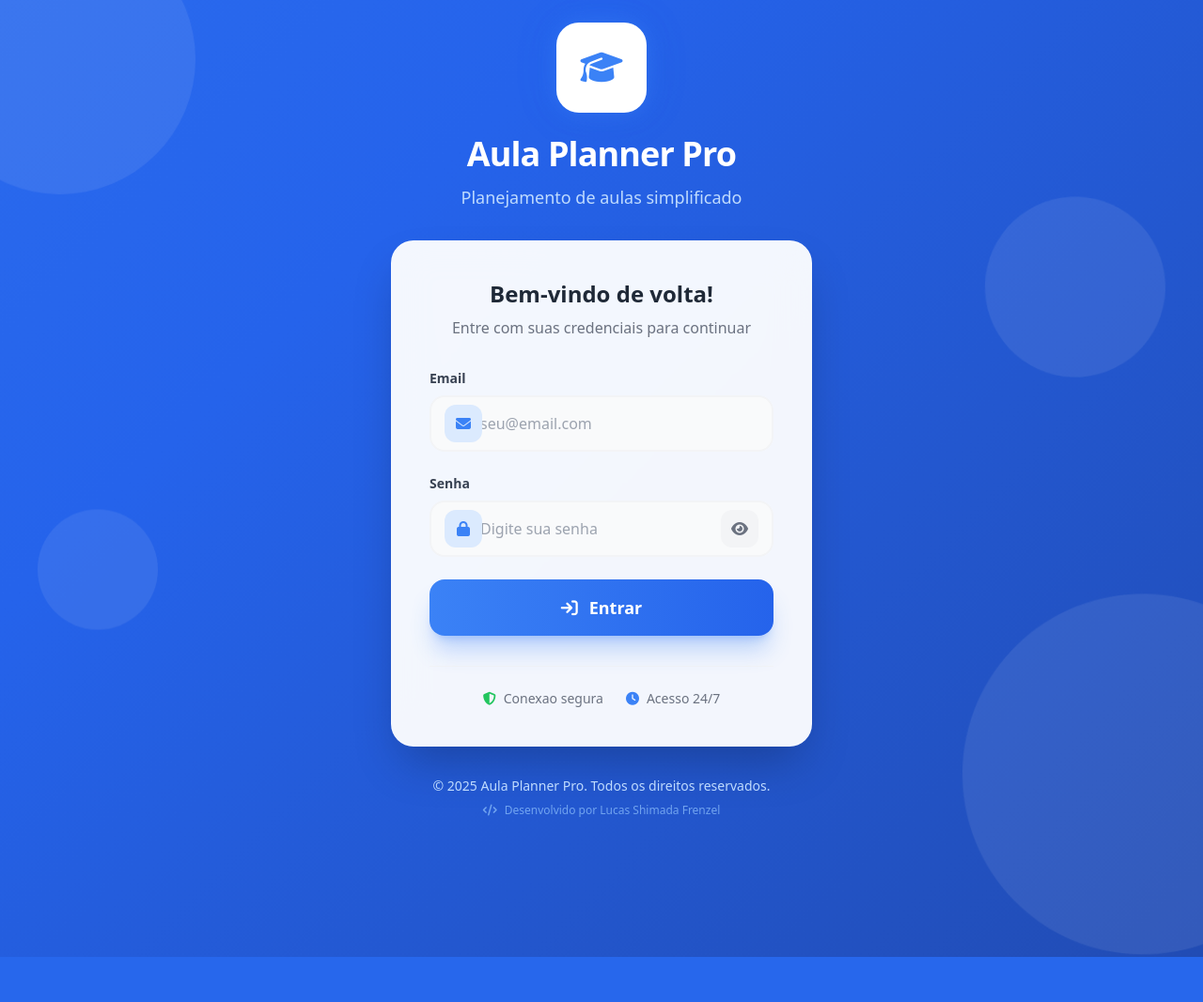
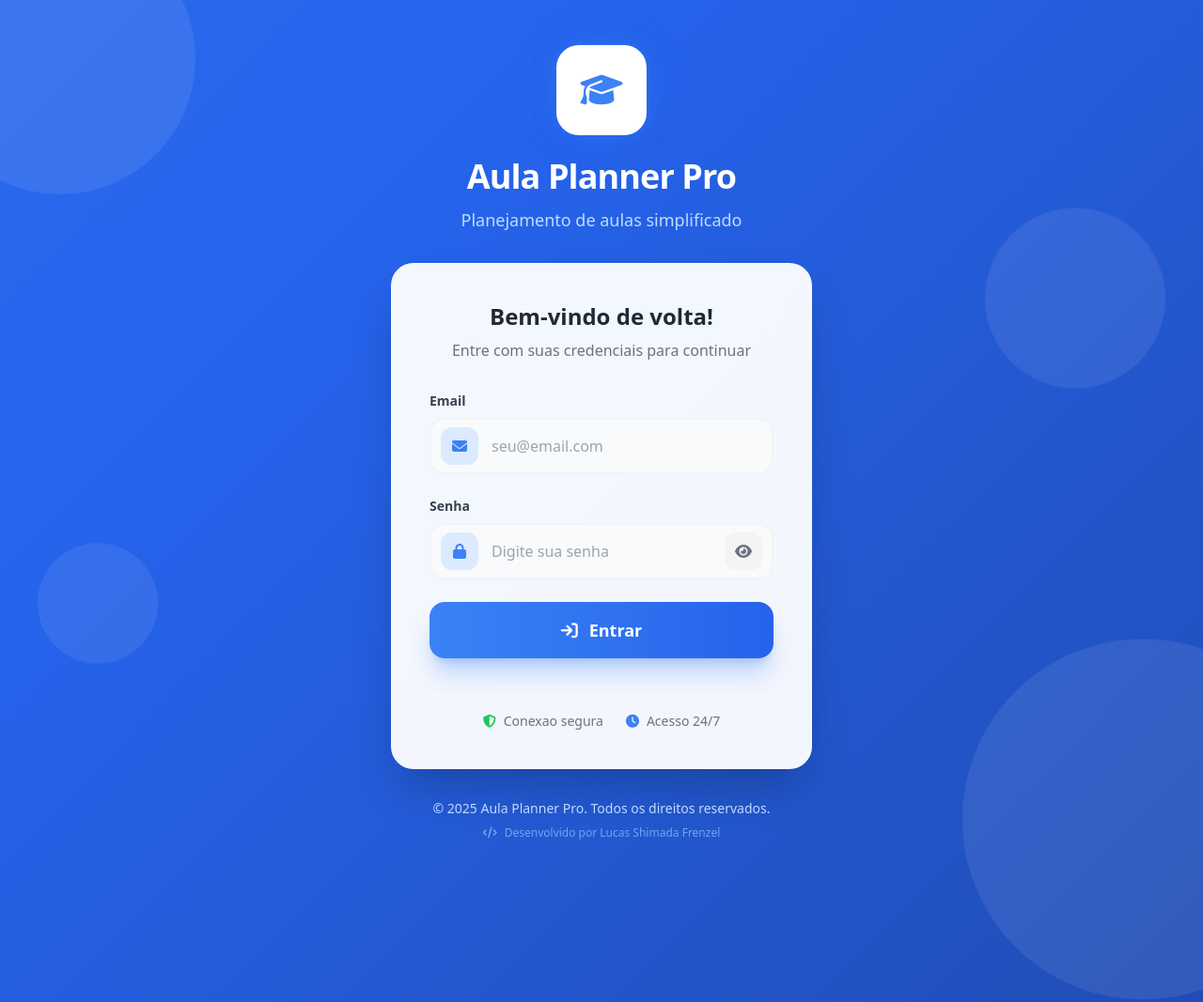
Before and after one commit to lsfrenzel/planner_aulas_pro, a Flask app: page /login in a window 1280 px wide; the page is wider, and only the part inside the window is pictured. Shown: that part at 94% size. Before the commit the page ends 1019 px from the top of that part, so only its background shows below. Run offline with Flask 3, Linux system fonts and the light colour scheme; some libraries are stand-ins or nearby versions.

Commit message:
Improve login screen and enable profile picture saving to database
Update database schema to include photo data and mime type for users, modify the profile update route to store photos as base64 encoded strings in the database, and create a new API endpoint to serve user photos. Adjust templates to use the new photo serving route and fix login form responsiveness and icon alignment.

Replit-Commit-Author: Agent
Replit-Commit-Session-Id: 9aa4810a-fe06-4716-96d4-dfea8e6516ec
Replit-Commit-Checkpoint-Type: full_checkpoint
Replit-Commit-Event-Id: 4e3c5261-ecd1-4783-9703-c8bb5aa5861e
Replit-Commit-Screenshot-Url: https://storage.googleapis.com/screenshot-production-us-central1/e15fc62f-b7e7-4813-b8c5-63b20df9272f/9aa4810a-fe06-4716-96d4-dfea8e6516ec/Mmx2cvB
Replit-Helium-Checkpoint-Created: true

```diff
--- a/app.py
+++ b/app.py
@@ -121,6 +121,8 @@ def run_migrations():
         ("turmas", "data_fim", "ALTER TABLE turmas ADD COLUMN data_fim DATE"),
         ("users", "cargo", "ALTER TABLE users ADD COLUMN cargo VARCHAR(100) DEFAULT ''"),
         ("users", "photo", "ALTER TABLE users ADD COLUMN photo VARCHAR(255) DEFAULT ''"),
+        ("users", "photo_data", "ALTER TABLE users ADD COLUMN photo_data TEXT DEFAULT ''"),
+        ("users", "photo_mimetype", "ALTER TABLE users ADD COLUMN photo_mimetype VARCHAR(50) DEFAULT ''"),
     ]
 
     for table, column, sql in migrations:
@@ -215,8 +217,8 @@ def logout():
 def index():
     from models import User
     user_data = User.query.get(session['user_id'])
-    user_photo = user_data.photo if user_data and user_data.photo else ''
-    return render_template("index.html", user=session, user_photo=user_photo)
+    has_photo = bool(user_data and user_data.photo_data)
+    return render_template("index.html", user=session, user_id=session['user_id'], has_photo=has_photo)
 
 
 @app.route("/dashboard")
@@ -239,14 +241,15 @@ def dashboard():
                 recursos_set.add(r.strip())
 
     user_data = User.query.get(user_id)
-    user_photo = user_data.photo if user_data and user_data.photo else ''
+    has_photo = bool(user_data and user_data.photo_data)
 
     return render_template("dashboard.html",
                           user=session,
+                          user_id=user_id,
                           weeks=weeks,
                           unidades=list(unidades),
                           recursos=list(recursos_set),
-                          user_photo=user_photo)
+                          has_photo=has_photo)
 
 
 @app.route("/admin")
@@ -260,8 +263,8 @@ def admin_panel():
 def turmas_page():
     from models import User
     user_data = User.query.get(session['user_id'])
-    user_photo = user_data.photo if user_data and user_data.photo else ''
-    return render_template("turmas.html", user=session, user_photo=user_photo)
+    has_photo = bool(user_data and user_data.photo_data)
+    return render_template("turmas.html", user=session, user_id=session['user_id'], has_photo=has_photo)
 
 
 @app.route("/perfil")
@@ -276,8 +279,7 @@ def perfil_page():
 @login_required
 def atualizar_perfil():
     from models import User
-    import uuid
-    from werkzeug.utils import secure_filename
+    import base64
 
     user = User.query.get(session['user_id'])
     if not user:
@@ -293,28 +295,23 @@ def atualizar_perfil():
 
     user.cargo = cargo
 
-    upload_folder = os.path.join('static', 'uploads', 'profiles')
-    os.makedirs(upload_folder, exist_ok=True)
-
     if 'photo' in request.files:
         photo = request.files['photo']
         if photo and photo.filename and photo.filename.strip():
             allowed_extensions = {'png', 'jpg', 'jpeg', 'gif', 'webp'}
             ext = photo.filename.rsplit('.', 1)[-1].lower() if '.' in photo.filename else ''
             if ext in allowed_extensions:
-                filename = f"{user.id}_{uuid.uuid4().hex[:8]}.{ext}"
-                filepath = os.path.join(upload_folder, filename)
-                photo.save(filepath)
-                old_photo = user.photo
-                if old_photo:
-                    old_photo_path = os.path.join(upload_folder, old_photo)
-                    if os.path.exists(old_photo_path):
-                        try:
-                            os.remove(old_photo_path)
-                        except:
-                            pass
-                user.photo = filename
-                db.session.add(user)
+                mime_types = {
+                    'png': 'image/png',
+                    'jpg': 'image/jpeg',
+                    'jpeg': 'image/jpeg',
+                    'gif': 'image/gif',
+                    'webp': 'image/webp'
+                }
+                photo_data = base64.b64encode(photo.read()).decode('utf-8')
+                user.photo_data = photo_data
+                user.photo_mimetype = mime_types.get(ext, 'image/jpeg')
+                user.photo = f"db_photo_{user.id}"
             else:
                 flash("Formato de imagem nao permitido. Use PNG, JPG, JPEG, GIF ou WEBP.", "error")
                 return redirect(url_for('perfil_page'))
@@ -327,6 +324,27 @@ def atualizar_perfil():
         flash(f"Erro ao salvar perfil: {str(e)}", "error")
 
     return redirect(url_for('perfil_page'))
+
+
+@app.route("/api/user-photo/<int:user_id>")
+def get_user_photo(user_id):
+    from models import User
+    import base64
+
+    user = User.query.get(user_id)
+    if user and user.photo_data:
+        try:
+            photo_bytes = base64.b64decode(user.photo_data)
+            return Response(photo_bytes, mimetype=user.photo_mimetype or 'image/jpeg')
+        except Exception:
+            pass
+
+    svg_placeholder = '''<svg xmlns="http://www.w3.org/2000/svg" width="100" height="100" viewBox="0 0 100 100">
+        <circle cx="50" cy="50" r="50" fill="#e2e8f0"/>
+        <circle cx="50" cy="35" r="18" fill="#94a3b8"/>
+        <ellipse cx="50" cy="80" rx="30" ry="25" fill="#94a3b8"/>
+    </svg>'''
+    return Response(svg_placeholder, mimetype='image/svg+xml')
 
 
 @app.route("/perfil/alterar-senha", methods=["POST"])
--- a/models.py
+++ b/models.py
@@ -12,6 +12,8 @@ class User(db.Model):
     role = db.Column(db.String(20), default='user')
     cargo = db.Column(db.String(100), default='')
     photo = db.Column(db.String(255), default='')
+    photo_data = db.Column(db.Text, default='')
+    photo_mimetype = db.Column(db.String(50), default='')
     active = db.Column(db.Boolean, default=True)
     created_at = db.Column(db.DateTime, default=datetime.utcnow)
 
@@ -26,6 +28,7 @@ class User(db.Model):
             'role': self.role,
             'cargo': self.cargo,
             'photo': self.photo,
+            'has_photo': bool(self.photo_data),
             'active': self.active,
             'created_at': self.created_at.isoformat() if self.created_at else None
         }
--- a/templates/dashboard.html
+++ b/templates/dashboard.html
@@ -114,8 +114,8 @@
 
                     <div class="relative">
                         <button onclick="toggleUserMenu()" class="flex items-center gap-2 p-1.5 pr-3 bg-gray-50 dark:bg-gray-700/50 hover:bg-gray-100 dark:hover:bg-gray-700 rounded-xl transition-colors">
-                            {% if user_photo %}
-                            <img src="/static/uploads/profiles/{{ user_photo }}" alt="Foto de perfil" class="w-8 h-8 rounded-lg object-cover">
+                            {% if has_photo %}
+                            <img src="/api/user-photo/{{ user_id }}" alt="Foto de perfil" class="w-8 h-8 rounded-lg object-cover">
                             {% else %}
                             <div class="w-8 h-8 bg-primary-100 dark:bg-primary-900/30 rounded-lg flex items-center justify-center">
                                 <i class="fas fa-user text-primary-500 text-sm"></i>
--- a/templates/index.html
+++ b/templates/index.html
@@ -134,8 +134,8 @@
 
             <div class="p-3 border-t border-gray-200 dark:border-gray-700">
                 <div class="flex items-center gap-3 p-3 bg-gray-50 dark:bg-gray-700/50 rounded-lg mb-3">
-                    {% if user_photo %}
-                    <img src="/static/uploads/profiles/{{ user_photo }}" alt="Foto de perfil" class="w-9 h-9 rounded-full object-cover border-2 border-primary-200">
+                    {% if has_photo %}
+                    <img src="/api/user-photo/{{ user_id }}" alt="Foto de perfil" class="w-9 h-9 rounded-full object-cover border-2 border-primary-200">
                     {% else %}
                     <div class="w-9 h-9 bg-primary-100 dark:bg-primary-900/30 rounded-full flex items-center justify-center">
                         <i class="fas fa-user text-primary-500 text-sm"></i>
--- a/templates/login.html
+++ b/templates/login.html
@@ -108,13 +108,13 @@
         }
     </style>
 </head>
-<body class="min-h-screen gradient-bg flex items-center justify-center p-4 sm:p-6 relative overflow-hidden">
+<body class="min-h-screen gradient-bg flex items-center justify-center p-4 sm:p-6 lg:p-8 relative overflow-x-hidden overflow-y-auto">
     <div class="floating-shape w-48 h-48 sm:w-72 sm:h-72 -top-16 sm:-top-20 -left-16 sm:-left-20" style="animation-delay: 0s;"></div>
     <div class="floating-shape w-64 h-64 sm:w-96 sm:h-96 -bottom-24 sm:-bottom-32 -right-24 sm:-right-32" style="animation-delay: 2s;"></div>
     <div class="floating-shape w-32 h-32 sm:w-48 sm:h-48 top-1/4 right-4 sm:right-10" style="animation-delay: 4s;"></div>
     <div class="floating-shape w-24 h-24 sm:w-32 sm:h-32 bottom-1/4 left-4 sm:left-10" style="animation-delay: 1s;"></div>
 
-    <div class="w-full max-w-md relative z-10 flex flex-col items-center justify-center">
+    <div class="w-full max-w-md relative z-10 flex flex-col items-center justify-center my-auto py-4">
         <div class="text-center mb-6 sm:mb-8 slide-up">
             <div class="w-16 h-16 sm:w-20 md:w-24 sm:h-20 md:h-24 bg-white rounded-2xl sm:rounded-3xl shadow-2xl flex items-center justify-center mx-auto mb-4 sm:mb-6 float-animation pulse-glow">
                 <i class="fas fa-graduation-cap text-2xl sm:text-3xl md:text-4xl text-primary-500"></i>
@@ -149,27 +149,25 @@
             <form method="POST" action="{{ url_for('login') }}" class="space-y-4 sm:space-y-6">
                 <div class="space-y-1 sm:space-y-2">
                     <label class="block text-xs sm:text-sm font-semibold text-gray-700">Email</label>
-                    <div class="relative group">
-                        <div class="absolute left-3 sm:left-4 top-1/2 -translate-y-1/2 w-8 h-8 sm:w-10 sm:h-10 bg-primary-100 rounded-lg sm:rounded-xl flex items-center justify-center transition-colors group-focus-within:bg-primary-500">
-                            <i class="fas fa-envelope text-sm sm:text-base text-primary-500 group-focus-within:text-white transition-colors"></i>
+                    <div class="relative group flex items-center">
+                        <div class="absolute left-3 top-1/2 -translate-y-1/2 w-10 h-10 bg-primary-100 rounded-xl flex items-center justify-center transition-colors group-focus-within:bg-primary-500 z-10 pointer-events-none">
+                            <i class="fas fa-envelope text-base text-primary-500 group-focus-within:text-white transition-colors"></i>
                         </div>
                         <input type="email" name="email" required placeholder="seu@email.com" autocomplete="email"
-                            class="w-full pl-13 sm:pl-16 pr-3 sm:pr-4 py-3 sm:py-4 bg-gray-50 border-2 border-gray-100 rounded-xl sm:rounded-2xl focus:border-primary-500 focus:bg-white focus:outline-none transition-all input-focus text-gray-700 text-sm sm:text-base"
-                            style="padding-left: 3.25rem;">
+                            class="w-full py-3.5 sm:py-4 bg-gray-50 border-2 border-gray-100 rounded-xl sm:rounded-2xl focus:border-primary-500 focus:bg-white focus:outline-none transition-all input-focus text-gray-700 text-sm sm:text-base pl-16 pr-4">
                     </div>
                 </div>
 
                 <div class="space-y-1 sm:space-y-2">
                     <label class="block text-xs sm:text-sm font-semibold text-gray-700">Senha</label>
-                    <div class="relative group">
-                        <div class="absolute left-3 sm:left-4 top-1/2 -translate-y-1/2 w-8 h-8 sm:w-10 sm:h-10 bg-primary-100 rounded-lg sm:rounded-xl flex items-center justify-center transition-colors group-focus-within:bg-primary-500">
-                            <i class="fas fa-lock text-sm sm:text-base text-primary-500 group-focus-within:text-white transition-colors"></i>
+                    <div class="relative group flex items-center">
+                        <div class="absolute left-3 top-1/2 -translate-y-1/2 w-10 h-10 bg-primary-100 rounded-xl flex items-center justify-center transition-colors group-focus-within:bg-primary-500 z-10 pointer-events-none">
+                            <i class="fas fa-lock text-base text-primary-500 group-focus-within:text-white transition-colors"></i>
                         </div>
                         <input type="password" name="password" required placeholder="Digite sua senha" id="passwordInput" autocomplete="current-password"
-                            class="w-full pl-13 sm:pl-16 pr-12 sm:pr-14 py-3 sm:py-4 bg-gray-50 border-2 border-gray-100 rounded-xl sm:rounded-2xl focus:border-primary-500 focus:bg-white focus:outline-none transition-all input-focus text-gray-700 text-sm sm:text-base"
-                            style="padding-left: 3.25rem;">
-                        <button type="button" onclick="togglePassword()" class="absolute right-2 sm:right-4 top-1/2 -translate-y-1/2 w-8 h-8 sm:w-10 sm:h-10 bg-gray-100 hover:bg-gray-200 rounded-lg sm:rounded-xl flex items-center justify-center transition-colors">
-                            <i class="fas fa-eye text-sm sm:text-base text-gray-500" id="eyeIcon"></i>
+                            class="w-full py-3.5 sm:py-4 bg-gray-50 border-2 border-gray-100 rounded-xl sm:rounded-2xl focus:border-primary-500 focus:bg-white focus:outline-none transition-all input-focus text-gray-700 text-sm sm:text-base pl-16 pr-14">
+                        <button type="button" onclick="togglePassword()" class="absolute right-3 top-1/2 -translate-y-1/2 w-10 h-10 bg-gray-100 hover:bg-gray-200 rounded-xl flex items-center justify-center transition-colors z-10">
+                            <i class="fas fa-eye text-base text-gray-500" id="eyeIcon"></i>
                         </button>
                     </div>
                 </div>
--- a/templates/turmas.html
+++ b/templates/turmas.html
@@ -59,8 +59,8 @@
                         <i class="fas fa-sun text-yellow-400 hidden dark:block"></i>
                     </button>
                     <div class="flex items-center gap-2 pl-3 border-l border-gray-200 dark:border-gray-700">
-                        {% if user_photo %}
-                        <img src="/static/uploads/profiles/{{ user_photo }}" alt="Foto de perfil" class="w-8 h-8 rounded-full object-cover border-2 border-primary-200">
+                        {% if has_photo %}
+                        <img src="/api/user-photo/{{ user_id }}" alt="Foto de perfil" class="w-8 h-8 rounded-full object-cover border-2 border-primary-200">
                         {% else %}
                         <div class="w-8 h-8 bg-primary-100 dark:bg-primary-900/30 rounded-full flex items-center justify-center">
                             <i class="fas fa-user text-primary-500 text-sm"></i>
```
